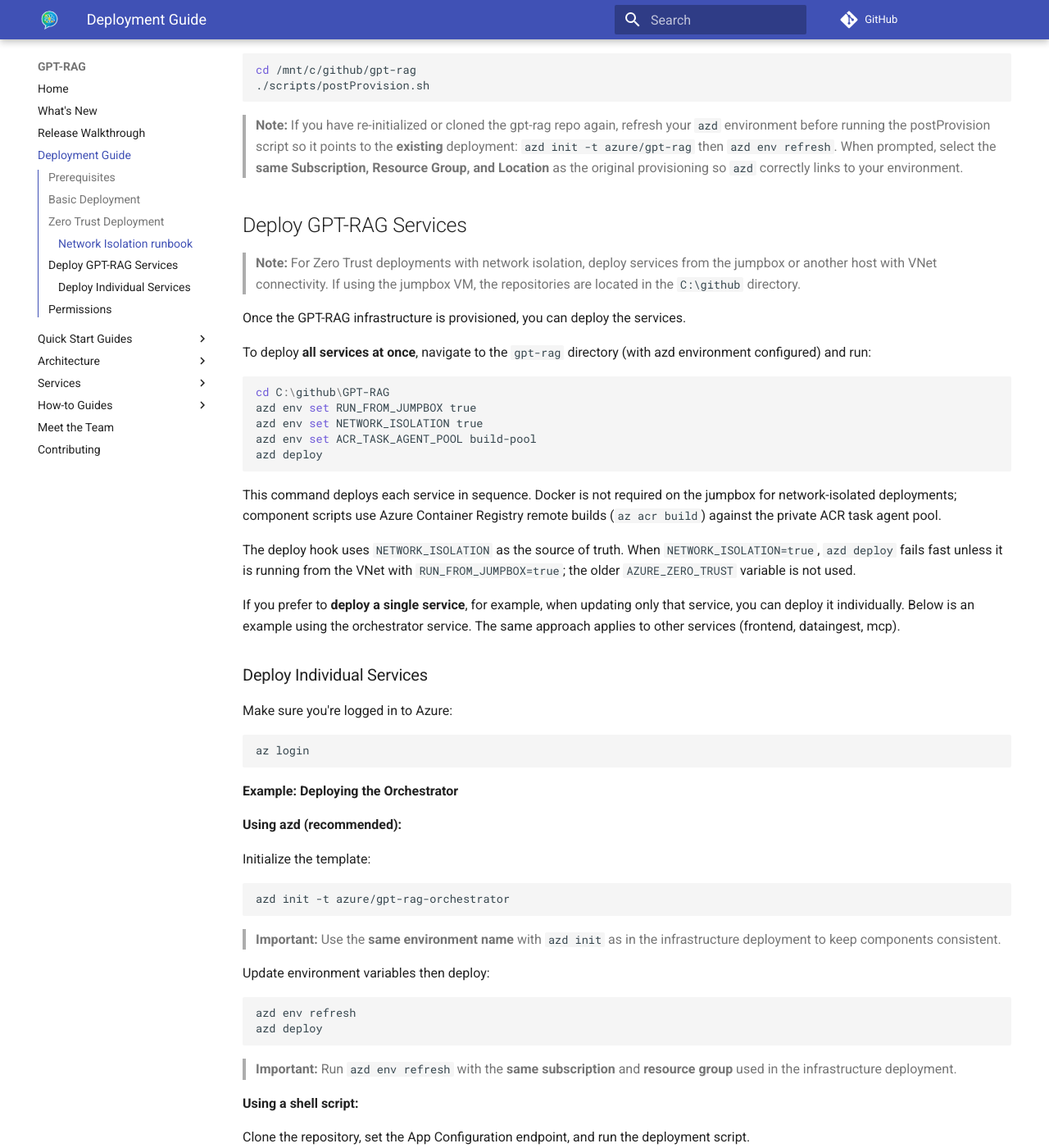
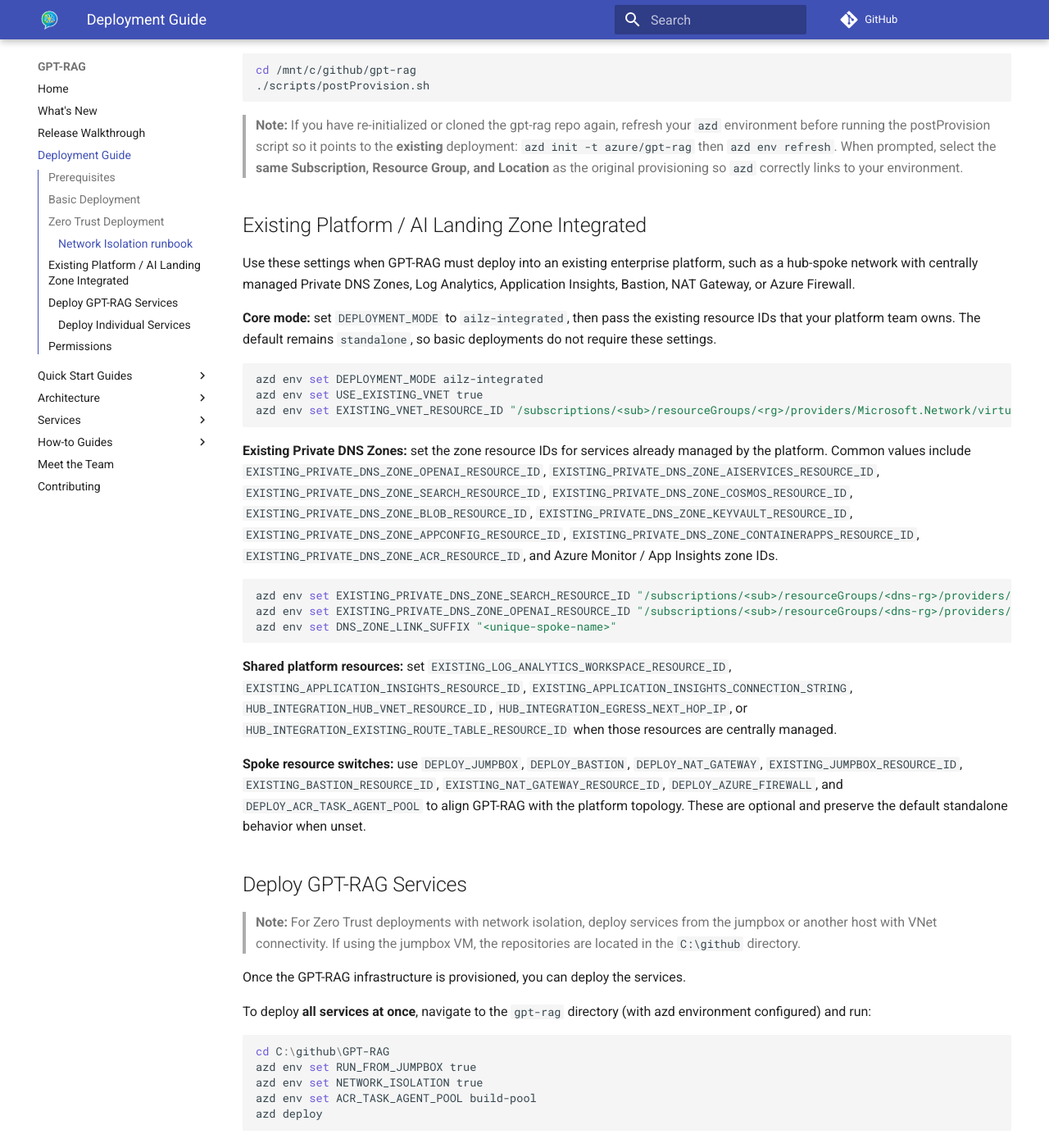
Before and after one commit to Azure/GPT-RAG, an MkDocs documentation site: the page built from docs/deploy.md, in a window 1280 px wide and 1400 px high, scrolled down 4090 px. Shown: the whole window at 82% size. Built offline with MkDocs 1.6.1 and Material for MkDocs 9.7.7, drawn with Linux system fonts in a browser that asks for light colours; comment, search, counter and statistics services are not loaded.

Commit message:
docs: document existing platform deployment
Document the existing-platform deployment switches, including BYO Private DNS Zone and shared platform resource configuration.

Co-authored-by: Copilot <223556219+Copilot@users.noreply.github.com>

````diff
--- a/docs/deploy.md
+++ b/docs/deploy.md
@@ -157,6 +157,30 @@ Using the Jumpbox VM
 > **Note:** If you have re-initialized or cloned the gpt-rag repo again, refresh your `azd` environment before running the postProvision script so it points to the **existing** deployment:
 > `azd init -t azure/gpt-rag` then `azd env refresh`. When prompted, select the **same Subscription, Resource Group, and Location** as the original provisioning so `azd` correctly links to your environment.
 
+## Existing Platform / AI Landing Zone Integrated
+
+Use these settings when GPT-RAG must deploy into an existing enterprise platform, such as a hub-spoke network with centrally managed Private DNS Zones, Log Analytics, Application Insights, Bastion, NAT Gateway, or Azure Firewall.
+
+**Core mode:** set `DEPLOYMENT_MODE` to `ailz-integrated`, then pass the existing resource IDs that your platform team owns. The default remains `standalone`, so basic deployments do not require these settings.
+
+```powershell
+azd env set DEPLOYMENT_MODE ailz-integrated
+azd env set USE_EXISTING_VNET true
+azd env set EXISTING_VNET_RESOURCE_ID "/subscriptions/<sub>/resourceGroups/<rg>/providers/Microsoft.Network/virtualNetworks/<vnet>"
+```
+
+**Existing Private DNS Zones:** set the zone resource IDs for services already managed by the platform. Common values include `EXISTING_PRIVATE_DNS_ZONE_OPENAI_RESOURCE_ID`, `EXISTING_PRIVATE_DNS_ZONE_AISERVICES_RESOURCE_ID`, `EXISTING_PRIVATE_DNS_ZONE_SEARCH_RESOURCE_ID`, `EXISTING_PRIVATE_DNS_ZONE_COSMOS_RESOURCE_ID`, `EXISTING_PRIVATE_DNS_ZONE_BLOB_RESOURCE_ID`, `EXISTING_PRIVATE_DNS_ZONE_KEYVAULT_RESOURCE_ID`, `EXISTING_PRIVATE_DNS_ZONE_APPCONFIG_RESOURCE_ID`, `EXISTING_PRIVATE_DNS_ZONE_CONTAINERAPPS_RESOURCE_ID`, `EXISTING_PRIVATE_DNS_ZONE_ACR_RESOURCE_ID`, and Azure Monitor / App Insights zone IDs.
+
+```powershell
+azd env set EXISTING_PRIVATE_DNS_ZONE_SEARCH_RESOURCE_ID "/subscriptions/<sub>/resourceGroups/<dns-rg>/providers/Microsoft.Network/privateDnsZones/privatelink.search.windows.net"
+azd env set EXISTING_PRIVATE_DNS_ZONE_OPENAI_RESOURCE_ID "/subscriptions/<sub>/resourceGroups/<dns-rg>/providers/Microsoft.Network/privateDnsZones/privatelink.openai.azure.com"
+azd env set DNS_ZONE_LINK_SUFFIX "<unique-spoke-name>"
+```
+
+**Shared platform resources:** set `EXISTING_LOG_ANALYTICS_WORKSPACE_RESOURCE_ID`, `EXISTING_APPLICATION_INSIGHTS_RESOURCE_ID`, `EXISTING_APPLICATION_INSIGHTS_CONNECTION_STRING`, `HUB_INTEGRATION_HUB_VNET_RESOURCE_ID`, `HUB_INTEGRATION_EGRESS_NEXT_HOP_IP`, or `HUB_INTEGRATION_EXISTING_ROUTE_TABLE_RESOURCE_ID` when those resources are centrally managed.
+
+**Spoke resource switches:** use `DEPLOY_JUMPBOX`, `DEPLOY_BASTION`, `DEPLOY_NAT_GATEWAY`, `EXISTING_JUMPBOX_RESOURCE_ID`, `EXISTING_BASTION_RESOURCE_ID`, `EXISTING_NAT_GATEWAY_RESOURCE_ID`, `DEPLOY_AZURE_FIREWALL`, and `DEPLOY_ACR_TASK_AGENT_POOL` to align GPT-RAG with the platform topology. These are optional and preserve the default standalone behavior when unset.
+
 ## Deploy GPT-RAG Services
 
 > **Note:** For Zero Trust deployments with network isolation, deploy services from the jumpbox or another host with VNet connectivity. If using the jumpbox VM, the repositories are located in the `C:\github` directory.
````
